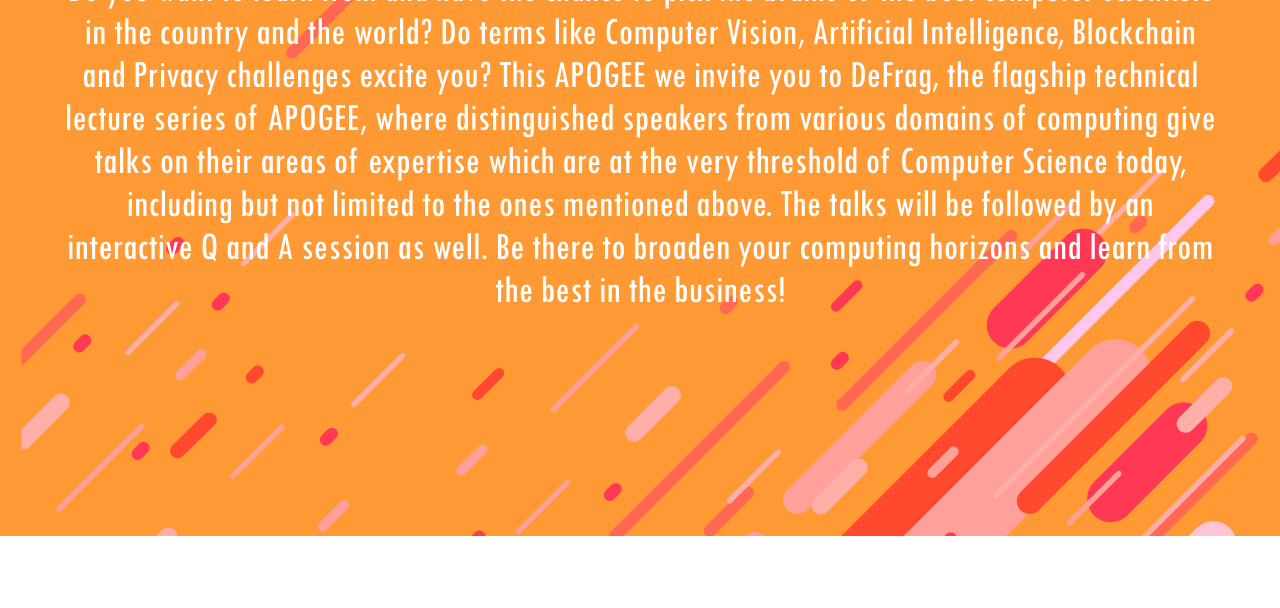
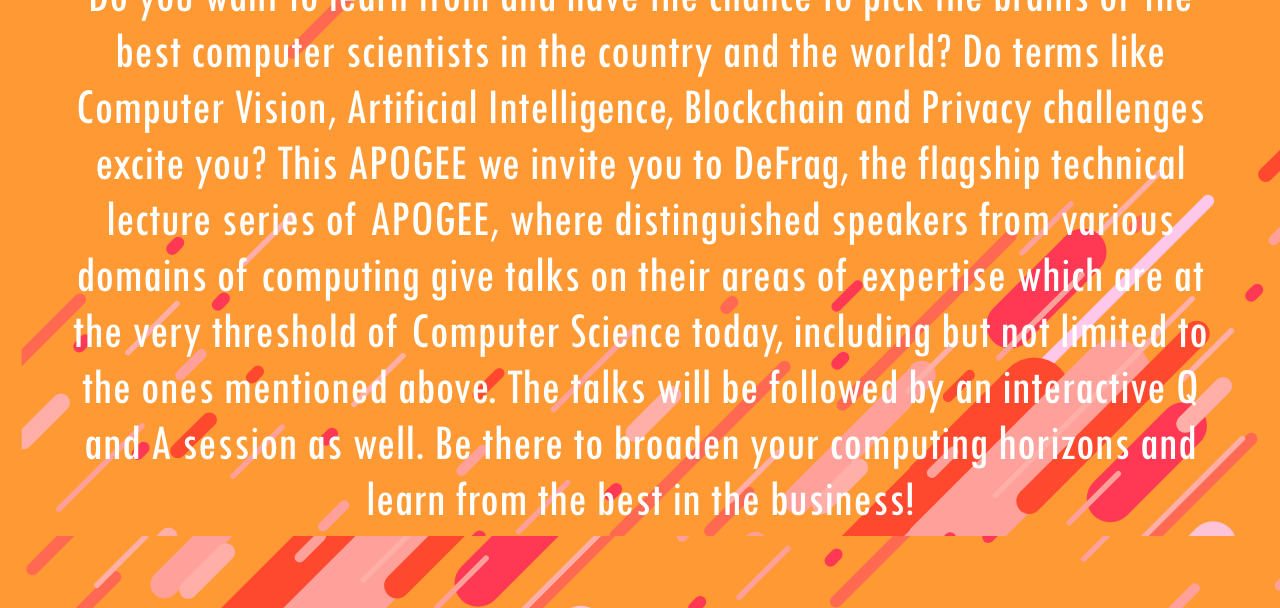
Before and after one commit to kunal-mohta/defrag, a plain HTML site: page index.html in a window 1280 px wide. Shown: the part 264-872 px from the top of the page. Before the commit the page ends 800 px from the top, so only its background shows below. Drawn offline with Linux system fonts and the light colour scheme.

Commit message:
few style changes

```diff
--- a/style.css
+++ b/style.css
@@ -62,9 +62,10 @@ body{
 	margin:0 5vw 0 5vw;
 	text-align:center;
 	font-family: 'tccm';
-	font-size: 5vh;
+	font-size: 5.5vh;
 	color:#fff;
 	overflow-y: scroll;
+	padding-bottom: 10vh;
 }
 
 .title{
@@ -104,4 +105,7 @@ body{
 		line-height: 14vh;
 	}
 
+	.content{
+		font-size: 6.5vh;
+	}
 }
```
